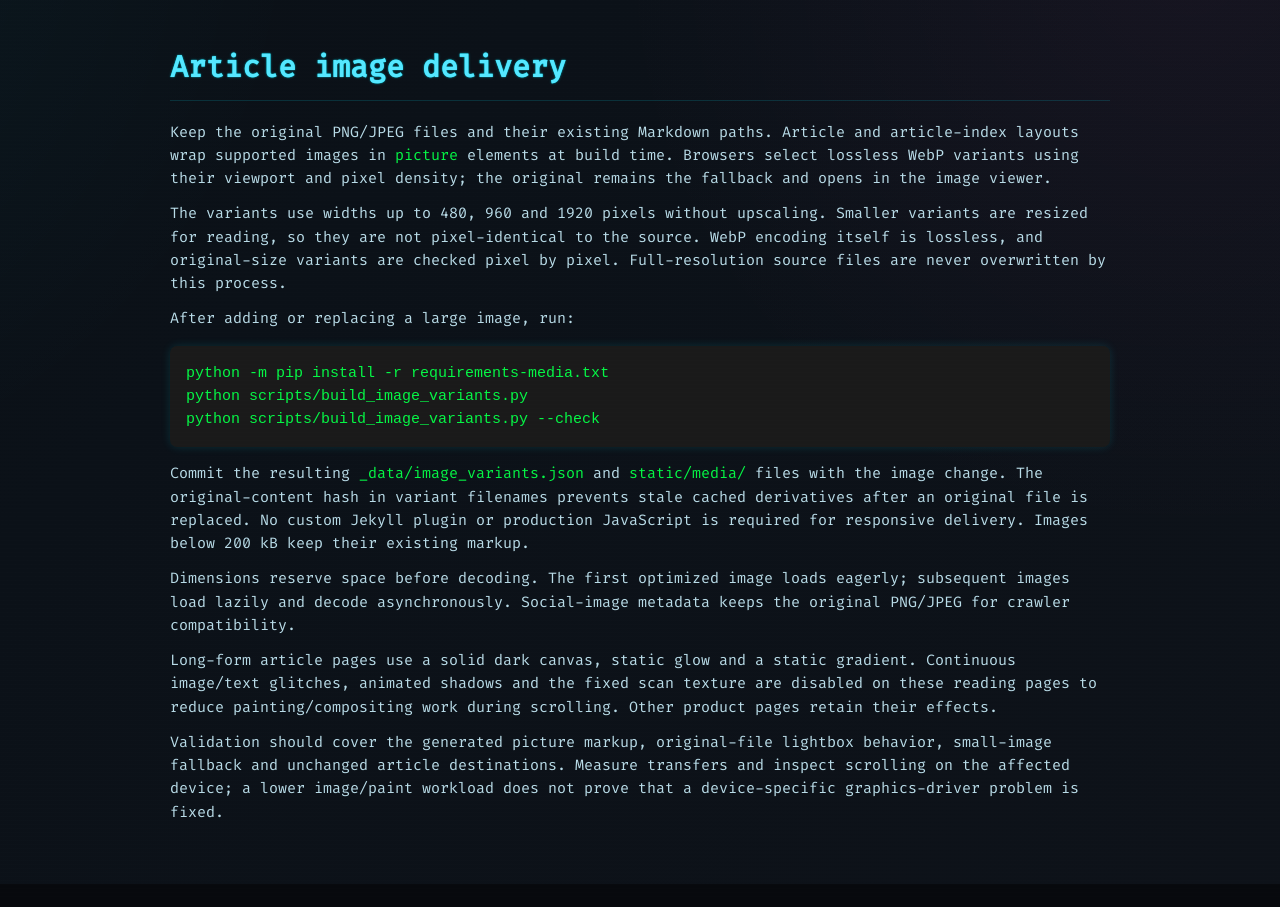
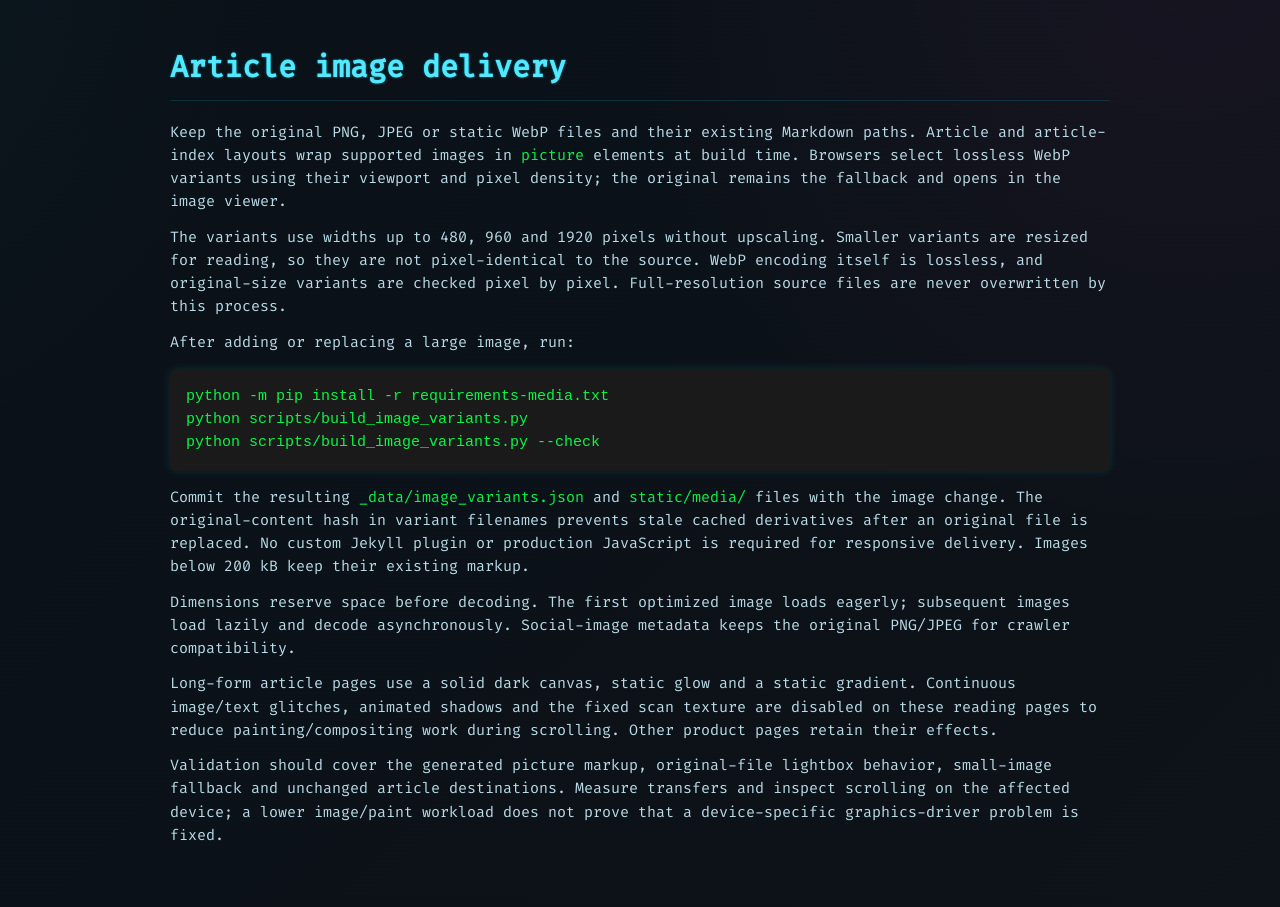
Before and after one commit to Fuzzy-Technologies/fuzzy-technologies.github.io, a Jekyll site: the page built from docs/IMAGE_DELIVERY.md, in a window 1280 px wide. Built offline with Jekyll 4.4.1, drawn with Linux system fonts in a browser that asks for light colours; our own code applies the rules of GitHub Pages for plain Markdown files; Markdown is read by kramdown in place of the engine named in the settings.

Commit message:
Use neuron artwork for article cards and correct classification legend

```diff
--- a/_data/image_variants.json
+++ b/_data/image_variants.json
@@ -58,6 +58,11 @@
     "width": 2192,
     "height": 1006,
     "srcset": "/static/media/eb744f21bc8728a4-480.webp 480w, /static/media/eb744f21bc8728a4-960.webp 960w, /static/media/eb744f21bc8728a4-1920.webp 1920w"
+  },
+  "/static/images/articles/2024-10-13-neural-network-classification/01-classification.webp": {
+    "width": 1536,
+    "height": 1024,
+    "srcset": "/static/media/7aa0359a7f19082d-480.webp 480w, /static/media/7aa0359a7f19082d-960.webp 960w, /static/media/7aa0359a7f19082d-1536.webp 1536w"
   },
   "/static/images/articles/2024-12-01-modified-hampel-filter/digest-robot-1200x630.png": {
     "width": 1536,
--- a/docs/IMAGE_DELIVERY.md
+++ b/docs/IMAGE_DELIVERY.md
@@ -1,6 +1,6 @@
 # Article image delivery
 
-Keep the original PNG/JPEG files and their existing Markdown paths. Article and article-index layouts wrap supported images in `picture` elements at build time. Browsers select lossless WebP variants using their viewport and pixel density; the original remains the fallback and opens in the image viewer.
+Keep the original PNG, JPEG or static WebP files and their existing Markdown paths. Article and article-index layouts wrap supported images in `picture` elements at build time. Browsers select lossless WebP variants using their viewport and pixel density; the original remains the fallback and opens in the image viewer.
 
 The variants use widths up to 480, 960 and 1920 pixels without upscaling. Smaller variants are resized for reading, so they are not pixel-identical to the source. WebP encoding itself is lossless, and original-size variants are checked pixel by pixel. Full-resolution source files are never overwritten by this process.
 
--- a/scripts/build_image_variants.py
+++ b/scripts/build_image_variants.py
@@ -19,7 +19,7 @@
     originalBytes = 0
     readingBytes = 0
     for source in sorted((ROOT / "static/images").rglob("*")):
-        if source.suffix.lower() not in (".png", ".jpg", ".jpeg"):
+        if source.suffix.lower() not in (".png", ".jpg", ".jpeg", ".webp"):
             continue
         if source.stat().st_size < 200_000:
             continue
```
Also changed, not shown: articles/2024-10-13-neural-network-classification.md (+1 -1 lines), ru/articles/2024-10-13-neural-network-classification.md (+5 -3 lines), static/images/articles/2024-10-13-neural-network-classification/45-classification.svg, static/media/7aa0359a7f19082d-1536.webp (added), static/media/7aa0359a7f19082d-480.webp (added), static/media/7aa0359a7f19082d-960.webp (added).
